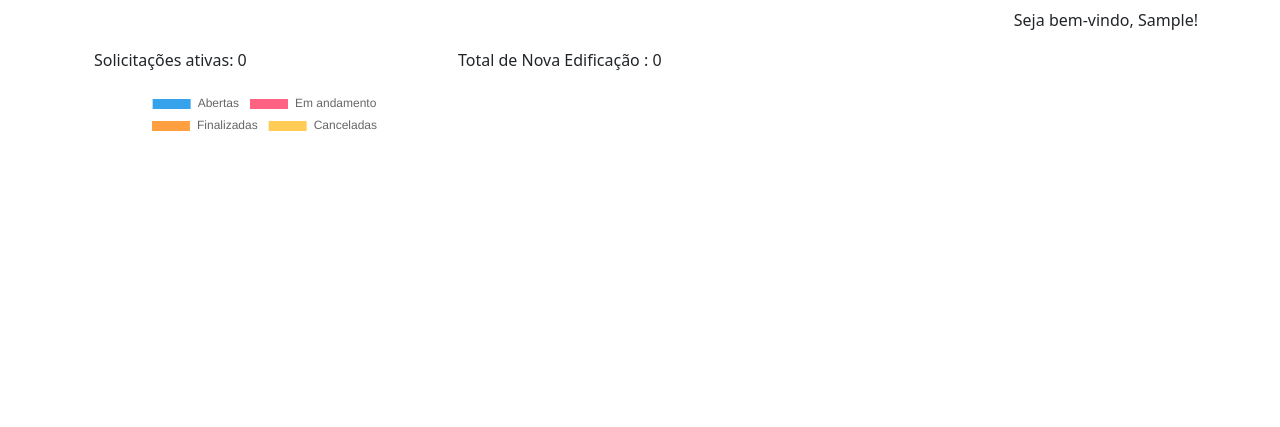
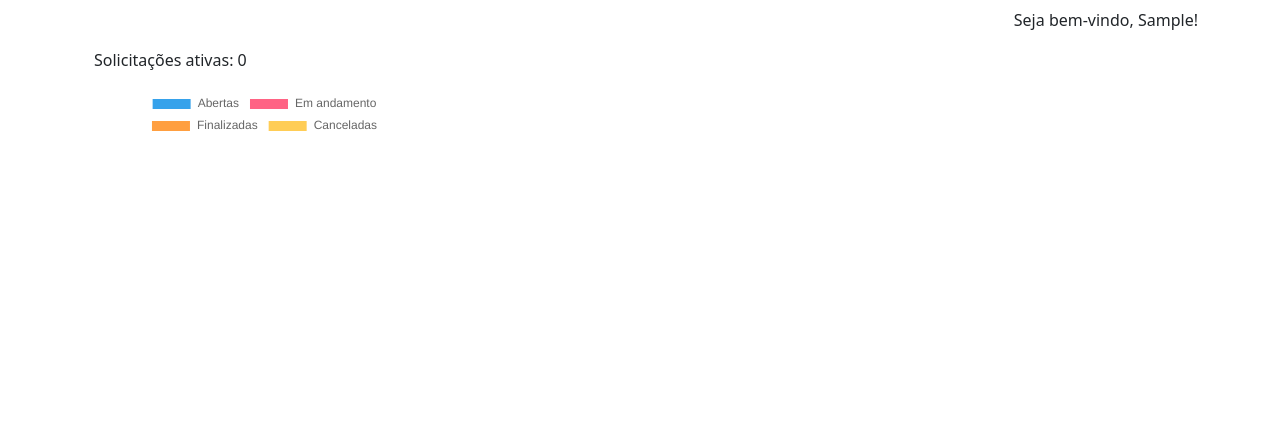
Before and after one commit to scavjr/psjc_projetos, a Django app: page / in a window 1280 px wide. Shown: the part 48-475 px from the top of the page. Run offline with Django 5.2, Linux system fonts and the light colour scheme; the visitor is signed in with stand-in values (Sample User, id 1); data that the repository does not hold is empty; some libraries are stand-ins or nearby versions.

Commit message:
retirado total de tipos de obra

```diff
--- a/dashboard_app/templates/dashboard/dashboard.html
+++ b/dashboard_app/templates/dashboard/dashboard.html
@@ -49,7 +49,6 @@ Dashboard
           </script>
     </div>
     <div class="col-4 pt-3 ml-3" >
- Total de Nova Edificação : {{total_tipoos}}
     </di>
 </div>
 </div>
```
